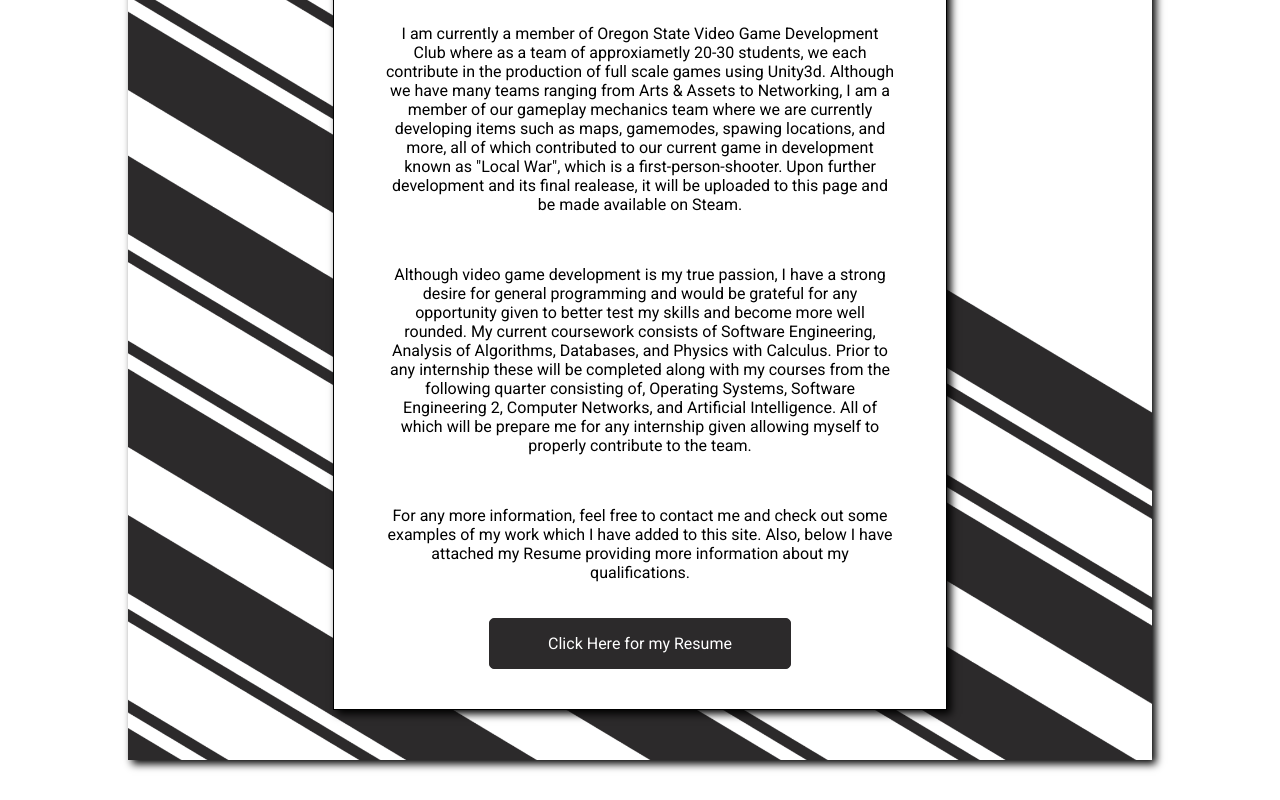
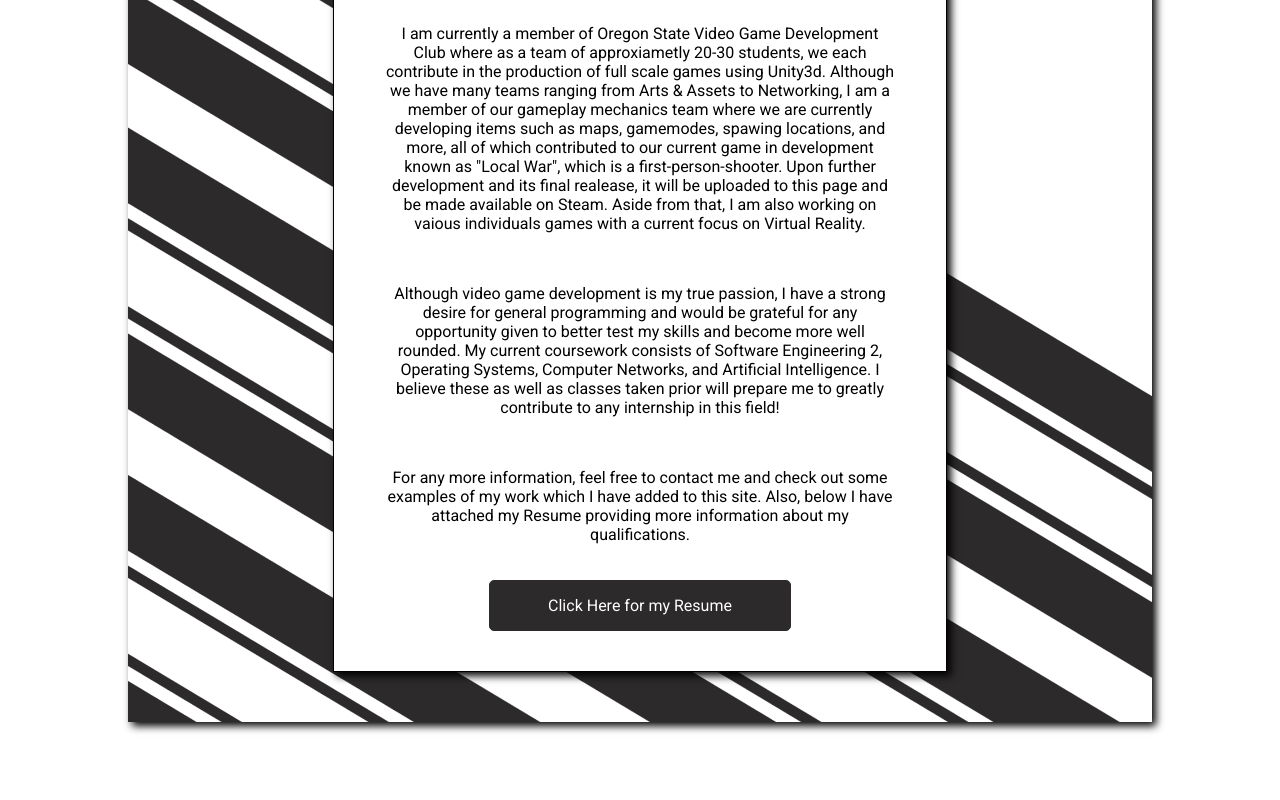
Before and after one commit to tremperb/tremperb.github.io, a plain HTML site: page index.html in a window 1280 px wide. Shown: the part 674-1474 px from the top of the page. After the commit the page ends 1436 px from the top, so only its background shows below. Drawn offline with Linux system fonts and the light colour scheme.

Commit message:
updated home page info

```diff
--- a/index.html
+++ b/index.html
@@ -52,14 +52,13 @@
             of our gameplay mechanics team where we are currently developing items such as maps, gamemodes, spawing locations,
             and more, all of which contributed to our current game in development known as "Local War", which is a first-person-shooter.
             Upon further development and its final realease, it will be uploaded to this page and be made available on Steam.
+            Aside from that, I am also working on vaious individuals games with a current focus on Virtual Reality.
           </p> <br>
           <p>
             Although video game development is my true passion, I have a strong desire for general programming
             and would be grateful for any opportunity given to better test my skills and become more well rounded.
-            My current coursework consists of Software Engineering, Analysis of Algorithms, Databases, and Physics with Calculus.
-            Prior to any internship these will be completed along with my courses from the following quarter consisting of, Operating Systems,
-            Software Engineering 2, Computer Networks, and Artificial Intelligence. All of which will be prepare me for any internship given
-            allowing myself to properly contribute to the team.
+            My current coursework consists of Software Engineering 2, Operating Systems, Computer Networks, and Artificial Intelligence.
+            I believe these as well as classes taken prior will prepare me to greatly contribute to any internship in this field!
           </p> <br>
           <p>
             For any more information, feel free to contact me and check out some examples of my work
```
